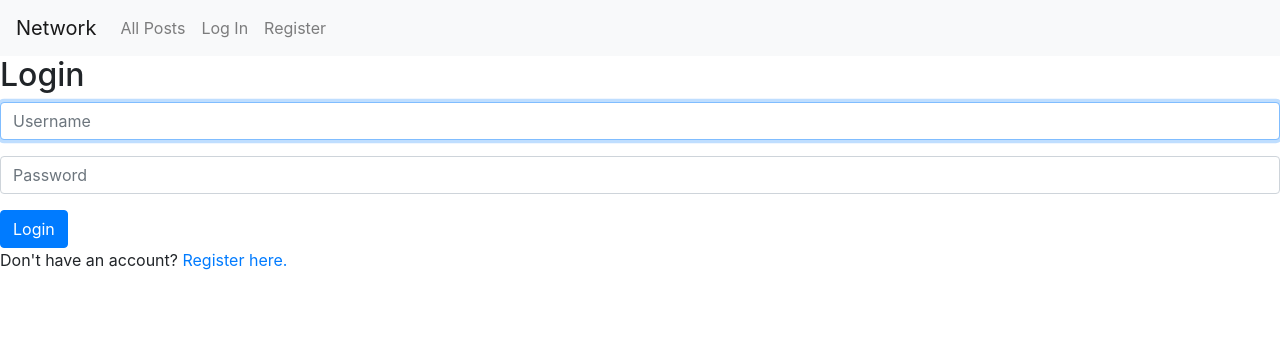
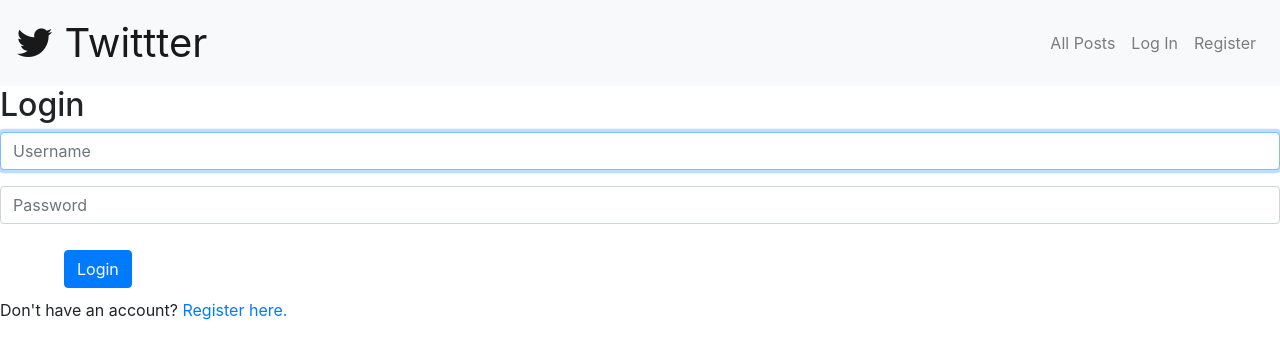
Before and after one commit to alexandrabaturina/network, a Django app: page /login in a window 1280 px wide. Shown: the top 359 px of the page. Run offline with Django 3.2, Linux system fonts and the light colour scheme; some libraries are stand-ins or nearby versions.

Commit message:
chore: style navbar

```diff
--- a/network/static/network/styles.css
+++ b/network/static/network/styles.css
@@ -0,0 +1,24 @@
+.network-name {
+  font-size: 40px;
+}
+
+.fa-twitter {
+  font-size: 40px;
+}
+
+div.card {
+  margin: 0 5% 25px;
+}
+
+textarea {
+  padding-left: 10px;
+  margin-left: 5%;
+  margin-right: 5%;
+  width: 90%;
+}
+
+input.btn.btn-primary {
+  margin-left: 5%;
+  margin-top: 10px;
+  margin-bottom: 10px;
+}
--- a/network/templates/network/layout.html
+++ b/network/templates/network/layout.html
@@ -5,27 +5,33 @@
     <head>
         <title>{% block title %}Social Network{% endblock %}</title>
         <link rel="stylesheet" href="https://stackpath.bootstrapcdn.com/bootstrap/4.4.1/css/bootstrap.min.css" integrity="sha384-Vkoo8x4CGsO3+Hhxv8T/Q5PaXtkKtu6ug5TOeNV6gBiFeWPGFN9MuhOf23Q9Ifjh" crossorigin="anonymous">
+        <link rel="stylesheet" href="https://cdnjs.cloudflare.com/ajax/libs/font-awesome/4.7.0/css/font-awesome.min.css">
         <link href="{% static 'network/styles.css' %}" rel="stylesheet">
+        {% block script %}
+        {% endblock %}
     </head>
     <body>
 
         <nav class="navbar navbar-expand-lg navbar-light bg-light">
-            <a class="navbar-brand" href="#">Network</a>
+            <a class="navbar-brand network-name" href="#"><i class="fa fa-twitter"></i> Twittter </a>
 
-            <div>
-              <ul class="navbar-nav mr-auto">
+            <div class="collapse navbar-collapse justify-content-end">
+              <ul class="navbar-nav ml-auto">
                 {% if user.is_authenticated %}
                     <li class="nav-item">
                         <a class="nav-link" href="#"><strong>{{ user.username }}</strong></a>
                     </li>
                 {% endif %}
+
                 <li class="nav-item">
                   <a class="nav-link" href="{% url 'index' %}">All Posts</a>
                 </li>
+
                 {% if user.is_authenticated %}
                     <li class="nav-item">
-                        <a class="nav-link" href="#">Following</a>
+                        <a class="nav-link" href="{% url 'following' %}">Following</a>
                     </li>
+
                     <li class="nav-item">
                         <a class="nav-link" href="{% url 'logout' %}">Log Out</a>
                     </li>
```
